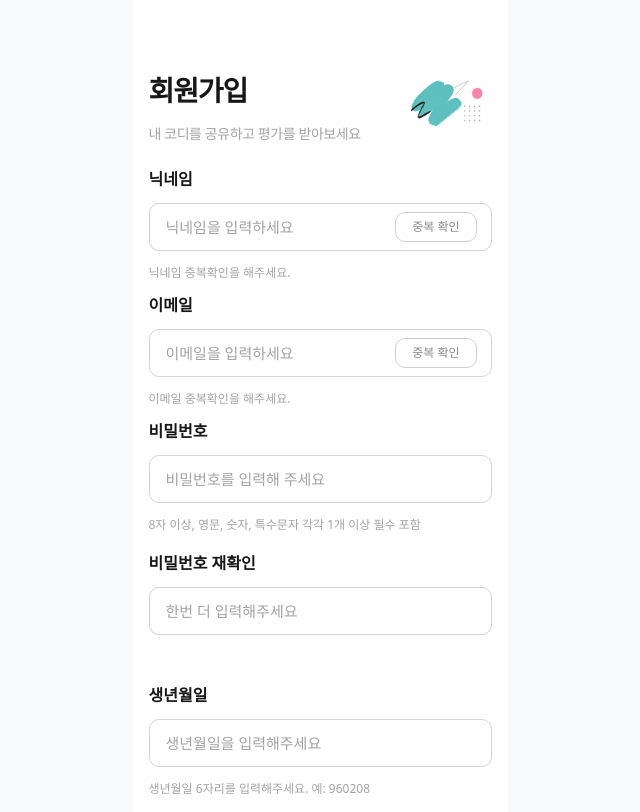
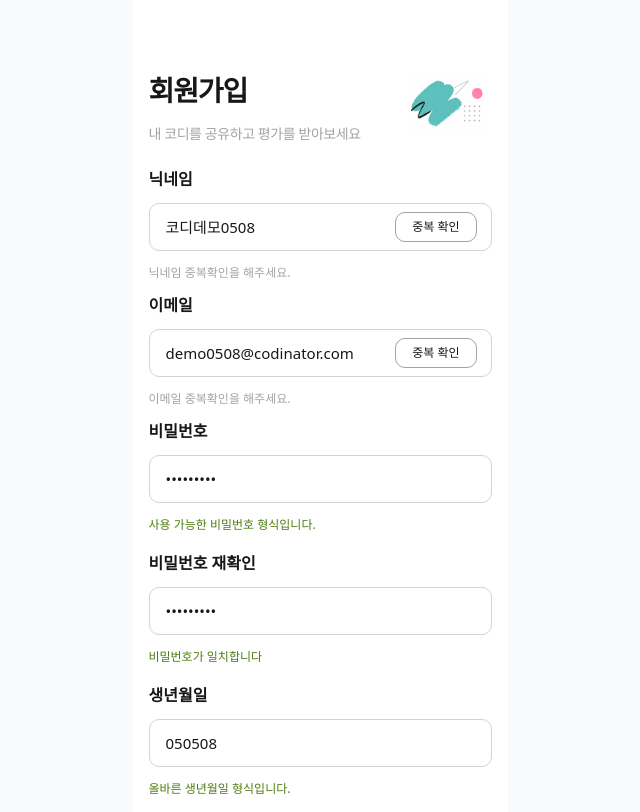
Before and after one commit to Jeongchani/codinator, a React (Vite) app in the folder apps/web/: page /signup in a window 1280 px wide. Shown: the whole page, without its empty margins (320-960 px from the left). Built offline with nearby package versions, Linux system fonts and the light colour scheme; no server answers.

Commit message:
로그인, 회원가입 상수값 설정

```diff
--- a/apps/web/src/pages/auth/Signup.tsx
+++ b/apps/web/src/pages/auth/Signup.tsx
@@ -108,6 +108,12 @@ const PHONE_CODE_TTL_SECONDS = 5 * 60;
 const SOCIAL_OAUTH_STATE_KEY = 'codinator:socialOAuthState';
 const GOOGLE_IDENTITY_SCRIPT_ID = 'google-identity-services';
 const SOCIAL_LOGIN_REMEMBER_ME = true;
+const DEMO_SIGNUP_NICKNAME = '코디데모0508';
+const DEMO_SIGNUP_EMAIL = 'demo0508@codinator.com';
+const DEMO_SIGNUP_PASSWORD = 'qwer1234!';
+const DEMO_SIGNUP_BIRTH_DATE = '050508';
+const DEMO_SIGNUP_GENDER: SignupGender = 'MALE';
+const DEMO_SIGNUP_PHONE_NUMBER = '010-0508-0508';
 
 const SOCIAL_LOGIN_BUTTONS: SocialLoginButton[] = [
   {
@@ -333,13 +339,13 @@ export default function Signup() {
 
   const isSocialSignup = socialSignupContext !== null;
 
-  const [nickname, setNickname] = useState('');
-  const [email, setEmail] = useState('');
-  const [password, setPassword] = useState('');
-  const [passwordConfirm, setPasswordConfirm] = useState('');
-  const [birthDate, setBirthDate] = useState('');
-  const [gender, setGender] = useState<SignupGender>('');
-  const [phoneNumber, setPhoneNumber] = useState('');
+  const [nickname, setNickname] = useState(DEMO_SIGNUP_NICKNAME);
+  const [email, setEmail] = useState(DEMO_SIGNUP_EMAIL);
+  const [password, setPassword] = useState(DEMO_SIGNUP_PASSWORD);
+  const [passwordConfirm, setPasswordConfirm] = useState(DEMO_SIGNUP_PASSWORD);
+  const [birthDate, setBirthDate] = useState(DEMO_SIGNUP_BIRTH_DATE);
+  const [gender, setGender] = useState<SignupGender>(DEMO_SIGNUP_GENDER);
+  const [phoneNumber, setPhoneNumber] = useState(DEMO_SIGNUP_PHONE_NUMBER);
 
   const [verificationCode, setVerificationCode] = useState('');
   const [phoneVerificationSent, setPhoneVerificationSent] = useState(false);
--- a/apps/web/src/pages/login/Login.tsx
+++ b/apps/web/src/pages/login/Login.tsx
@@ -76,6 +76,8 @@ declare global {
 const SOCIAL_OAUTH_STATE_KEY = 'codinator:socialOAuthState';
 const GOOGLE_IDENTITY_SCRIPT_ID = 'google-identity-services';
 const SOCIAL_LOGIN_REMEMBER_ME = true;
+const DEMO_LOGIN_EMAIL = 'demo0508@codinator.com';
+const DEMO_LOGIN_PASSWORD = 'qwer1234!';
 
 const SOCIAL_LOGIN_BUTTONS: SocialLoginButton[] = [
   {
@@ -162,8 +164,8 @@ const loadGoogleIdentityScript = () => {
 export default function Login() {
   const navigate = useNavigate();
 
-  const [email, setEmail] = useState('alice@codinator.com');
-  const [password, setPassword] = useState('1234');
+  const [email, setEmail] = useState(DEMO_LOGIN_EMAIL);
+  const [password, setPassword] = useState(DEMO_LOGIN_PASSWORD);
 
   const [keepLoggedIn, setKeepLoggedIn] = useState(() => {
     return localStorage.getItem('keepLoggedIn') === 'true';
```
